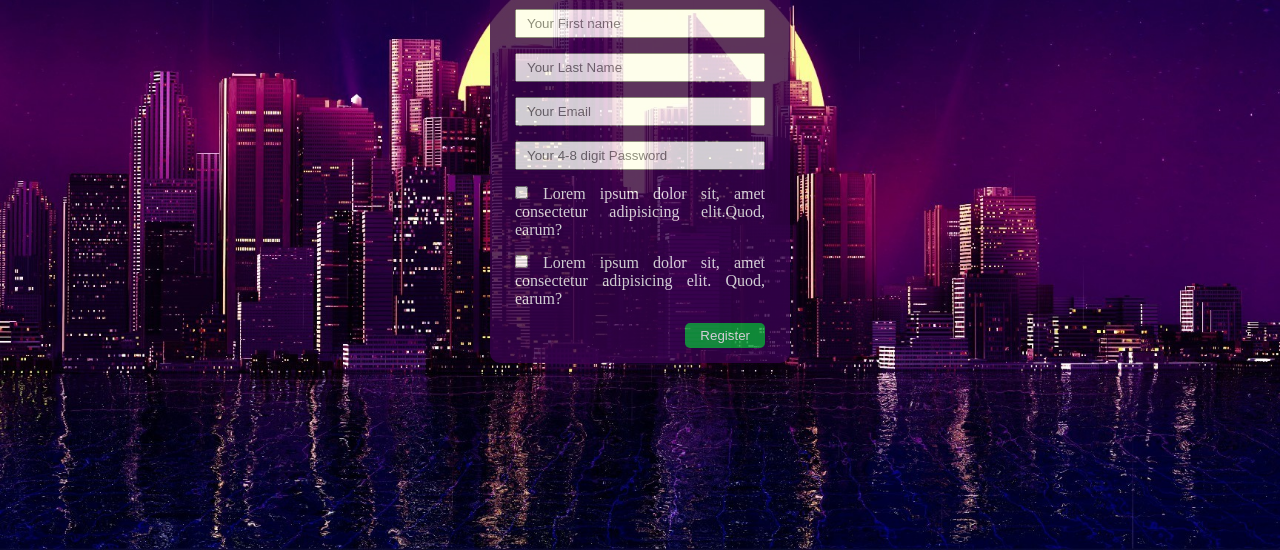
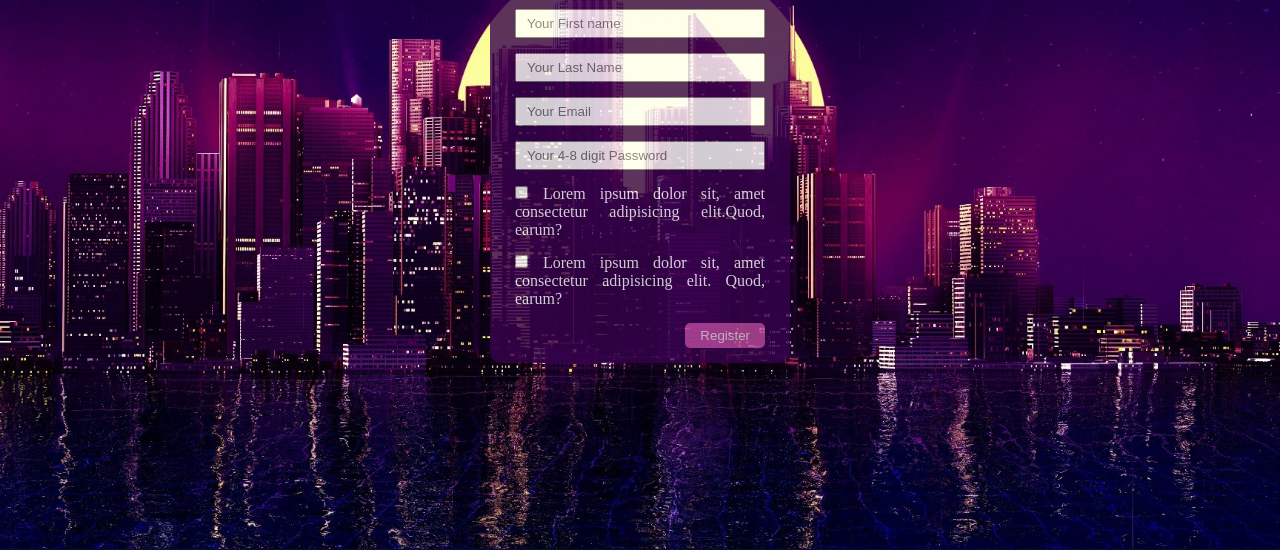
Before and after one commit to Mr-Mahbub092/Registration-Form, a plain HTML site: page index.html in a window 1280 px wide. Shown: the part 250-800 px from the top of the page. Drawn offline with Linux system fonts and the light colour scheme.

Commit message:
submit button updated

```diff
--- a/css/styles.css
+++ b/css/styles.css
@@ -48,12 +48,12 @@ label> input[type="checkbox"]{
 }
 input[type="submit"]{
   padding:5px 15px;
-  background-color: rgb(16, 170, 62);
-  color:white;
+  background-color:  rgb(189, 74, 160);
+  color:rgb(228, 222, 222);
   border:none;
   border-radius: 5px;
 }
 input[type="submit"]:hover{
-  background-color: white ;
-  color:rgb(20, 22, 21);
+  background-color: #d8d8db;
+  color:rgb(8, 8, 8);
 }
```
